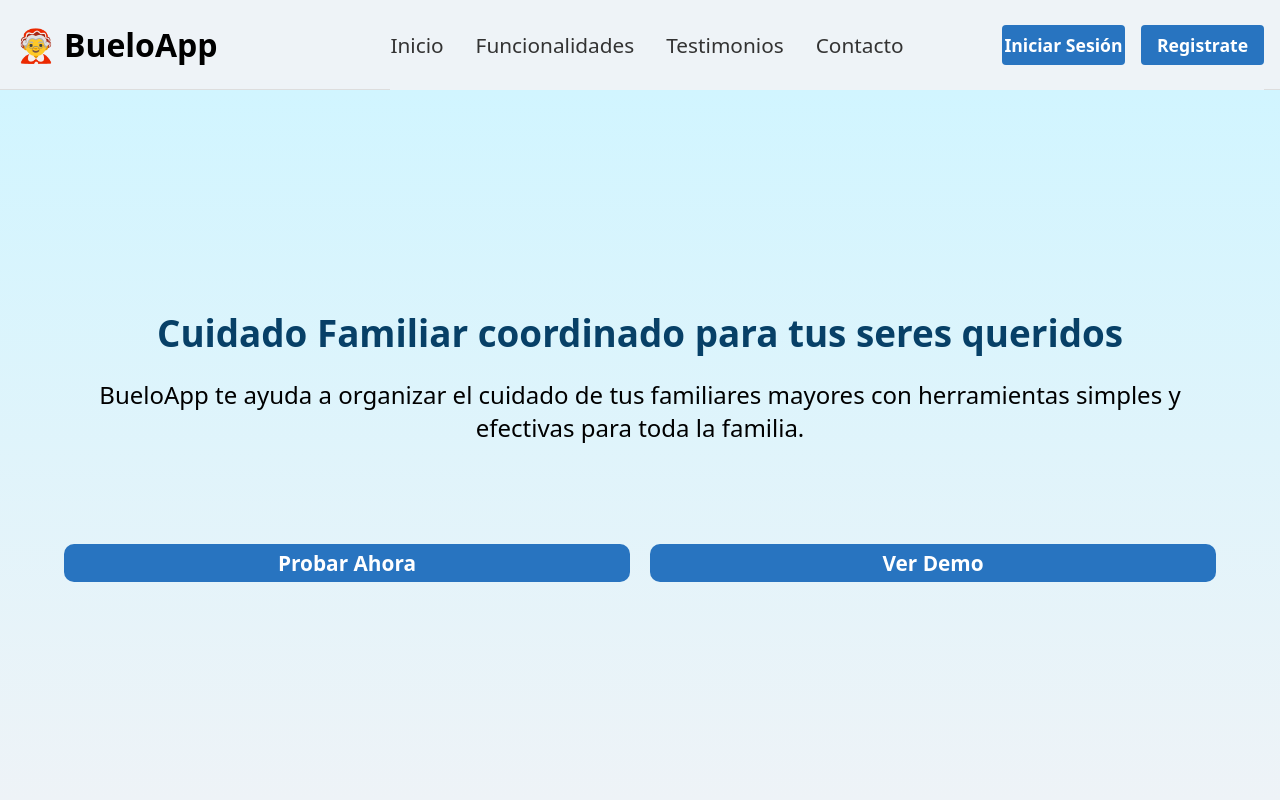
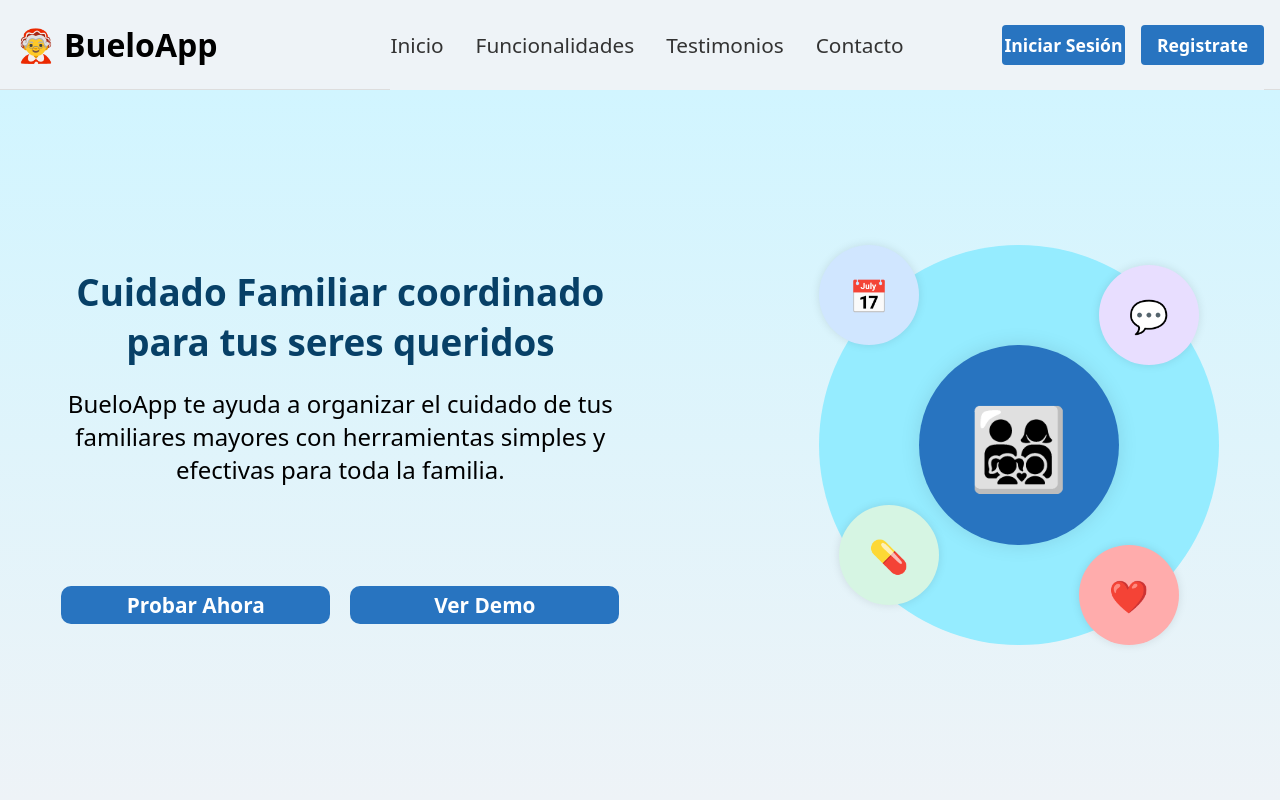
Before and after one commit to LautyDeveloper/buelo-landing, a React (Vite) app: page / in a window 1280 px wide. Shown: the top 800 px of the page. Built offline with nearby package versions, Linux system fonts and the light colour scheme.

Commit message:
Añadimos Decoracion en el hero

```diff
--- a/src/css/vars.css
+++ b/src/css/vars.css
@@ -6,8 +6,8 @@
   --primaryFontColor: #333333;
   --secondaryFontColor: #666666;
 
-  --shiftsColor: #d1f5ff;
-  --medicineColor: #d1f5ff;
-  --notesColor: #d1f5ff;
-  --accesColor: #d1f5ff;
+  --shiftsCircleColor: #d0e6ff;
+  --medicineCircleColor: #d6f5e3;
+  --notesCircleColor: #e8deff;
+  --loveCircleColor: #ffacac;
 }
--- a/src/views/Hero/hero.css
+++ b/src/views/Hero/hero.css
@@ -14,6 +14,10 @@
     rgba(209, 245, 255, 1) 0%,
     rgba(238, 243, 247, 1) 100%
   );
+}
+
+.hero-container .hero-decoration {
+  display: none;
 }
 
 .hero-container .hero-information {
@@ -64,3 +68,85 @@
   font-weight: 600;
   font-size: 1.3rem;
 }
+
+@media (min-width: 768px) {
+  .hero-container {
+    display: flex;
+    justify-content: space-evenly;
+    align-items: center;
+    padding: 0 20px;
+  }
+  .hero-container .hero-information {
+    width: 45%;
+  }
+  .hero-container .hero-decoration {
+    display: flex;
+    justify-content: flex-end;
+    align-items: center;
+    width: 45%;
+    height: 100%;
+  }
+
+  .circle-1 {
+    position: relative;
+    width: 400px;
+    height: 400px;
+    background-color: #95ecff;
+    border-radius: 50%;
+  }
+
+  .circle-2 {
+    position: absolute;
+    top: 50%;
+    left: 50%;
+    transform: translate(-50%, -50%);
+    background-color: var(--CTAColor);
+    width: 200px;
+    height: 200px;
+    border-radius: 50%;
+    font-size: 5rem;
+    display: flex;
+    align-items: center;
+    justify-content: center;
+    box-shadow: 0 0 20px rgba(0, 0, 0, 0.1);
+  }
+
+  /* mini circulitos */
+  .mini-circle {
+    position: absolute;
+    width: 100px;
+    height: 100px;
+    border-radius: 50%;
+    font-size: 2rem;
+    display: flex;
+    justify-content: center;
+    align-items: center;
+    background-color: white;
+    box-shadow: 0 0 10px rgba(0, 0, 0, 0.1);
+  }
+
+  /* posiciones específicas */
+  .calendar {
+    top: 0%;
+    left: 0%;
+    background-color: var(--shiftsCircleColor);
+  }
+
+  .note {
+    top: 5%;
+    right: 5%;
+    background-color: var(--notesCircleColor);
+  }
+
+  .love {
+    bottom: 0;
+    right: 10%;
+    background-color: var(--loveCircleColor);
+  }
+
+  .medicine {
+    bottom: 10%;
+    left: 5%;
+    background-color: var(--medicineCircleColor);
+  }
+}
--- a/src/views/Hero/hero.jsx
+++ b/src/views/Hero/hero.jsx
@@ -19,6 +19,17 @@ export default function Hero() {
             <button>Ver Demo</button>
           </div>
         </div>
+        <div className="hero-decoration">
+          <div className="circle-1">
+            <div className="circle-2">👨‍👩‍👧‍👦</div>
+
+            {/* mini circulitos */}
+            <div className="mini-circle calendar">📅</div>
+            <div className="mini-circle note">💬</div>
+            <div className="mini-circle love">❤️</div>
+            <div className="mini-circle medicine">💊</div>
+          </div>
+        </div>
       </div>
     </div>
   );
```
